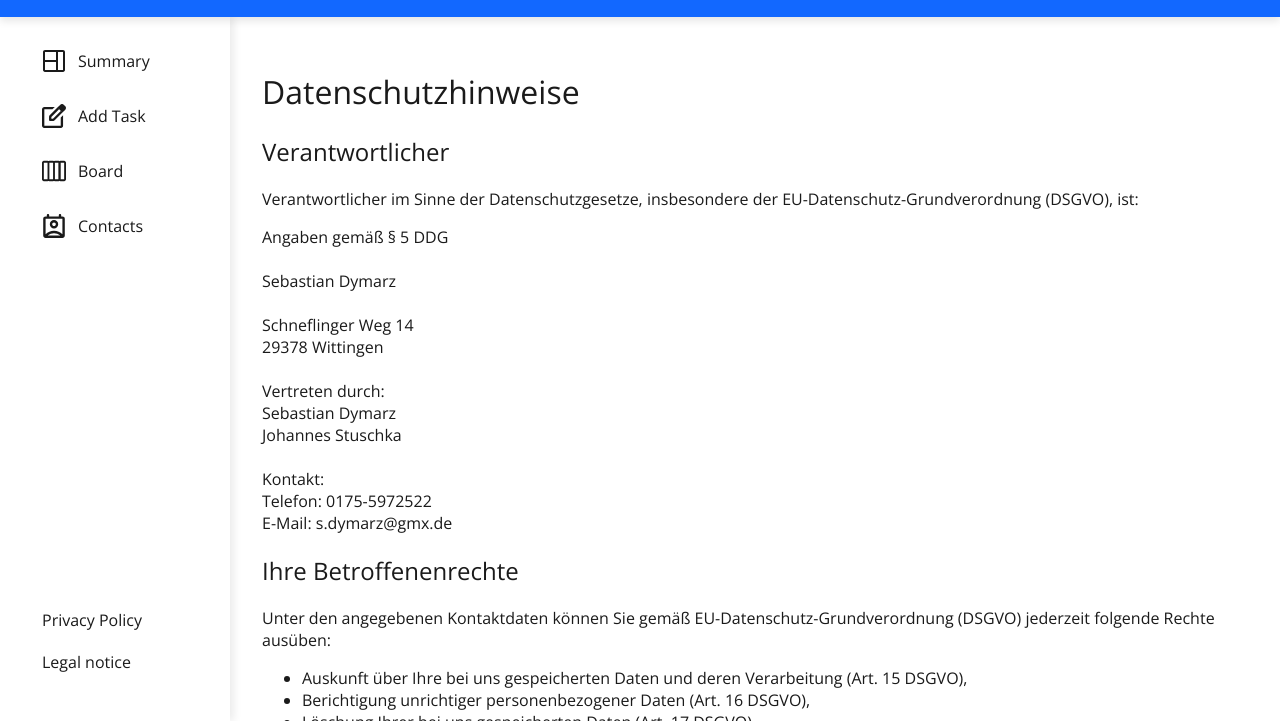
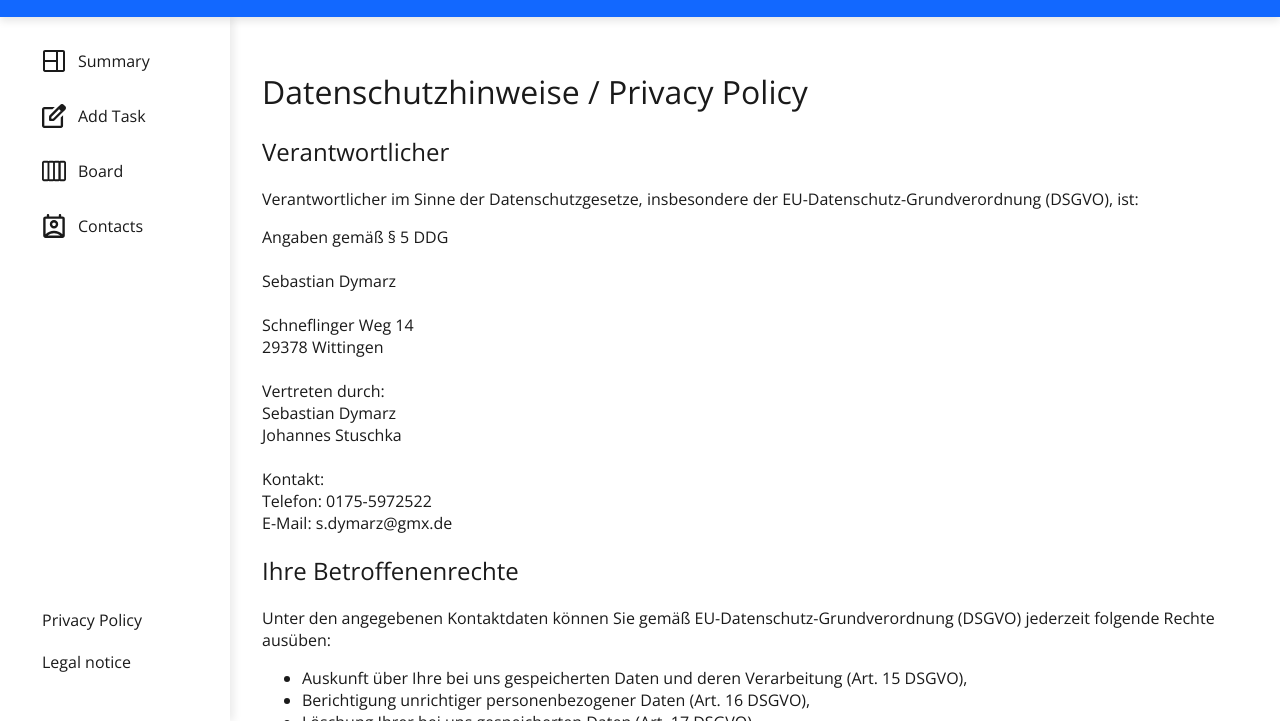
Before and after one commit to johannes-stuschka/Join, a plain HTML site: page pages/privacy.html in a window 1280 px wide. Shown: the part 79-800 px from the top of the page. Drawn offline with Linux system fonts and the light colour scheme.

Commit message:
feat: update privacy policy header to include English translation

```diff
--- a/pages/privacy.html
+++ b/pages/privacy.html
@@ -35,7 +35,7 @@
     <main class="content">
       <div id='generator_results'>
         <div id='generator_results_content'>
-          <h1>Datenschutzhinweise</h1>
+          <h1>Datenschutzhinweise / Privacy Policy</h1>
           <h2>Verantwortlicher</h2>
           <p>Verantwortlicher im Sinne der Datenschutzgesetze, insbesondere der EU-Datenschutz-Grundverordnung (DSGVO),
             ist:</p>
```
